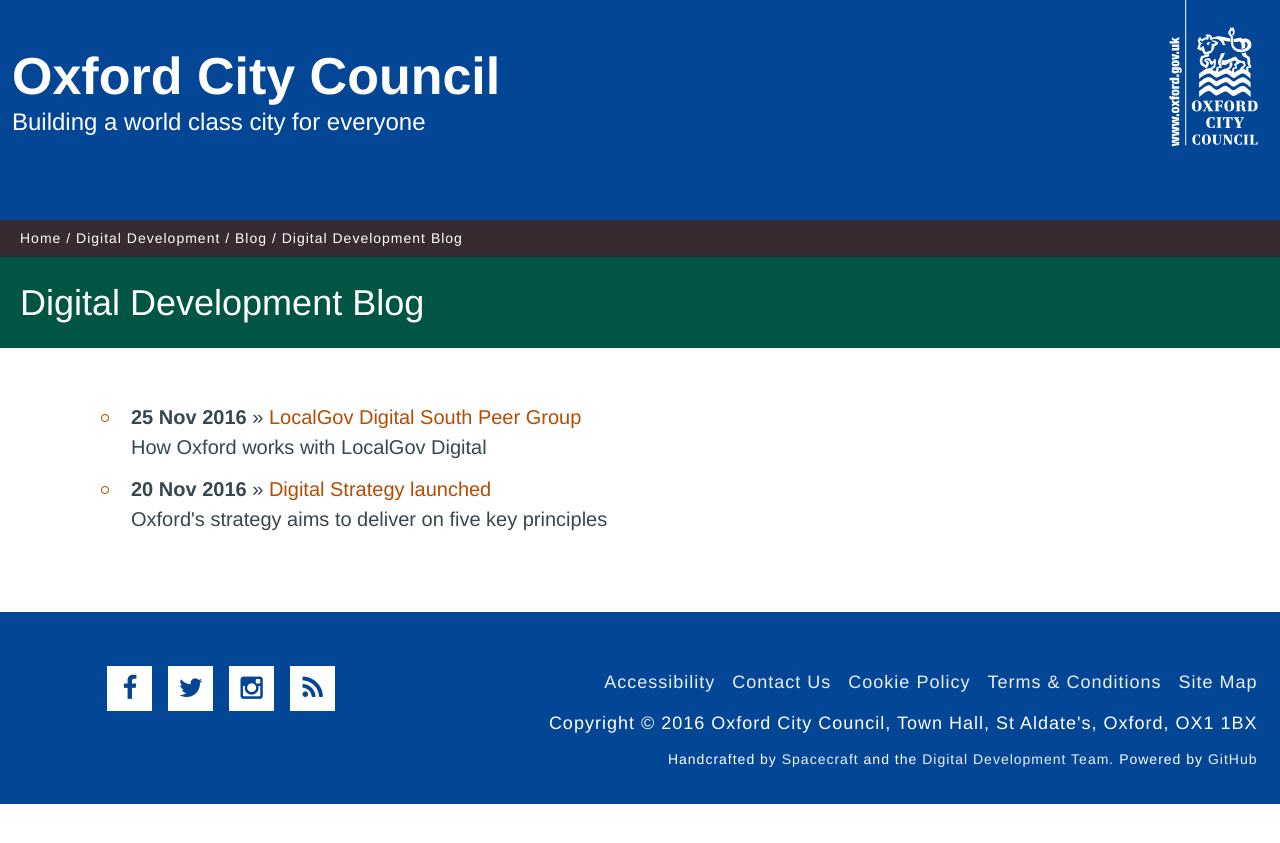
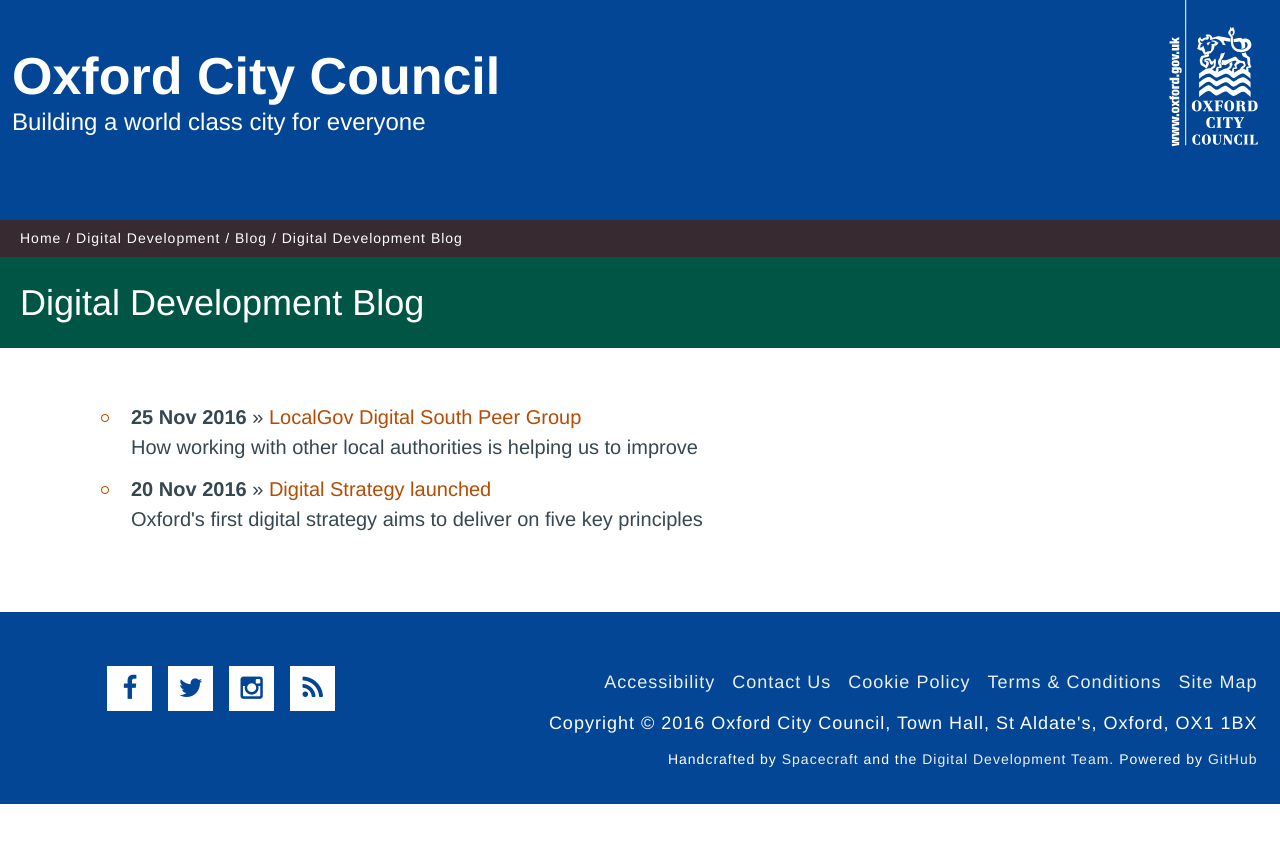
Before and after one commit to OxfordCityCouncil/OxfordCityCouncil.github.io, a Jekyll site: the page built from blog/index.html, in a window 1280 px wide. Shown: the top 843 px of the page. Built offline with Jekyll 4.4.1, drawn with Linux system fonts in a browser that asks for light colours.

Commit message:
excerpts change

```diff
--- a/_posts/2016-11-20-digital-strategy-launched.md
+++ b/_posts/2016-11-20-digital-strategy-launched.md
@@ -1,7 +1,7 @@
 ---
 layout: post
 title: "Digital Strategy launched"
-excerpt: Oxford's strategy aims to deliver on five key principles
+excerpt: Oxford's first digital strategy aims to deliver on five key principles
 date: 2016-11-20
 ---
 
--- a/_posts/2016-11-25-localgov-digital-south-peer-group.md
+++ b/_posts/2016-11-25-localgov-digital-south-peer-group.md
@@ -1,7 +1,7 @@
 ---
 layout: post
 title: "LocalGov Digital South Peer Group"
-excerpt: How Oxford works with LocalGov Digital
+excerpt: How working with other local authorities is helping us to improve
 date: 2016-11-25
 ---
 
```
